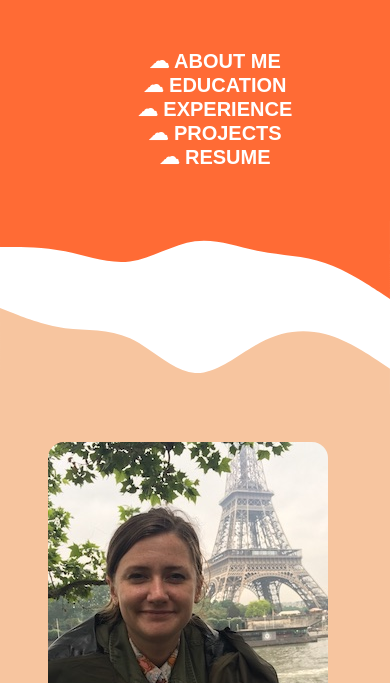
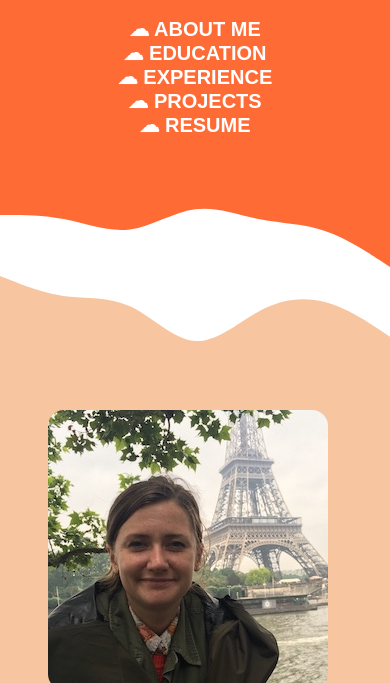
Before and after one commit to margaretlouise/personal_site, a plain HTML site: page index.html in a window 390 px wide. Shown: the part 161-844 px from the top of the page. Drawn offline with Linux system fonts and the light colour scheme.

Commit message:
mobile styles

```diff
--- a/resources/style.css
+++ b/resources/style.css
@@ -242,7 +242,7 @@ li.info-description {
 	}
 
 	ul.mobile-menu {
-		padding-top: 2rem;
+		padding: 0 2rem;
 	  list-style-type: none;
 		font-size: 1.25rem;
 		color: white;
@@ -271,6 +271,7 @@ li.info-description {
 	}
 
 	.contact-header {
+		margin-left: 4rem;
 		margin-bottom: 2rem;
 	}
 
```
